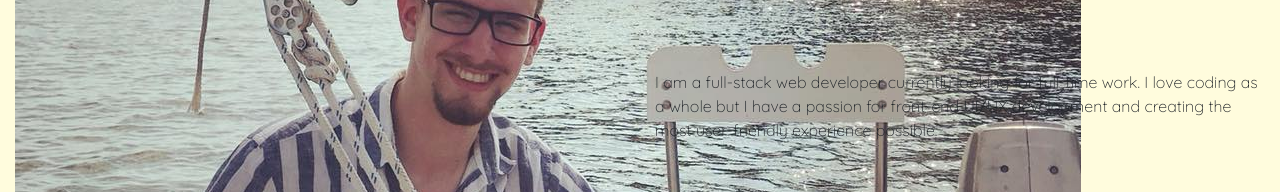
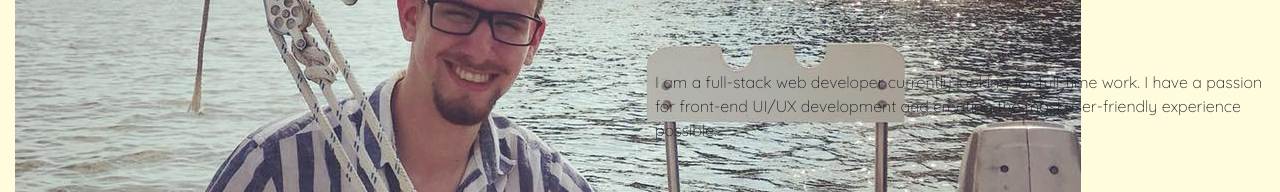
Before and after one commit to Mikamora/michaelOrichardson, a React app: page / in a window 1280 px wide. Shown: the part 829-1021 px from the top of the page. Built offline with nearby package versions, Linux system fonts and the light colour scheme; no server answers.

Commit message:
edited about on home

```diff
--- a/src/client/pages/Home.tsx
+++ b/src/client/pages/Home.tsx
@@ -193,7 +193,7 @@ const Home: React.FC<IHomeProps> = () => {
                             </div>
                             <div className="col-md-6 pic-container2"> <img className="profile-pic circle" src="./assets/profilepic.jpg" alt="" /> </div>
                             <div className="col-md-6 margin-top-desc custom-med-quicksand d-flex align-items-center">
-                                <div className="box"> <p> I am a full-stack web developer currently looking for full-time work. I love coding as a whole but I have a passion for front-end UI/UX development and creating the most user-friendly experience possible.</p>
+                                <div className="box"> <p> I am a full-stack web developer currently looking for full-time work. I have a passion for front-end UI/UX development and creating the most user-friendly experience possible.</p>
                                 </div>
                             </div>
                             <div className="custom-flex-home justify-content-center align-items-center col-12">
```
